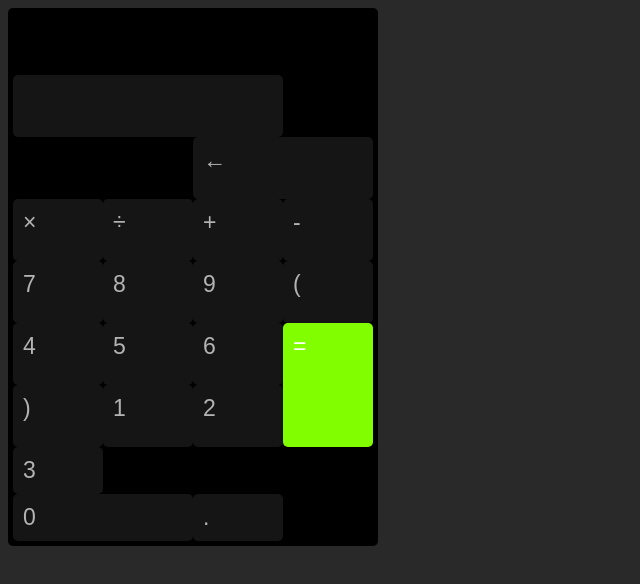
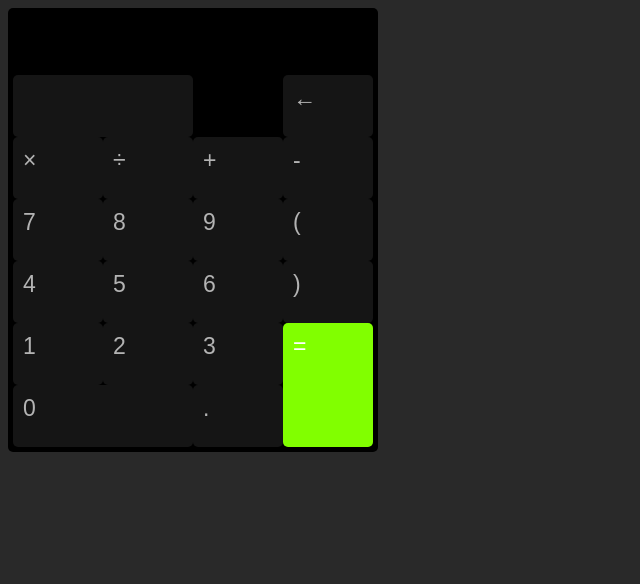
Before and after one commit to TIMATTI/calc_tim, a plain HTML site: page index.html in a window 1280 px wide. Shown: the whole page, without its empty margins (0-640 px from the left). Drawn offline with Linux system fonts and the light colour scheme.

Commit message:
Update index.css

```diff
--- a/index.css
+++ b/index.css
@@ -40,11 +40,11 @@ input {
 	padding: 0;
 	}
 .but0 {
-	grid-column: 1/4;
+	grid-column: 1/3;
 	/*height: 20px;*/
 	}
 .clr {
-	grid-column: 3/-1;
+	grid-column: 4/-1;
 	/*height: 20px;*/
 	}
 .ravno {
```
